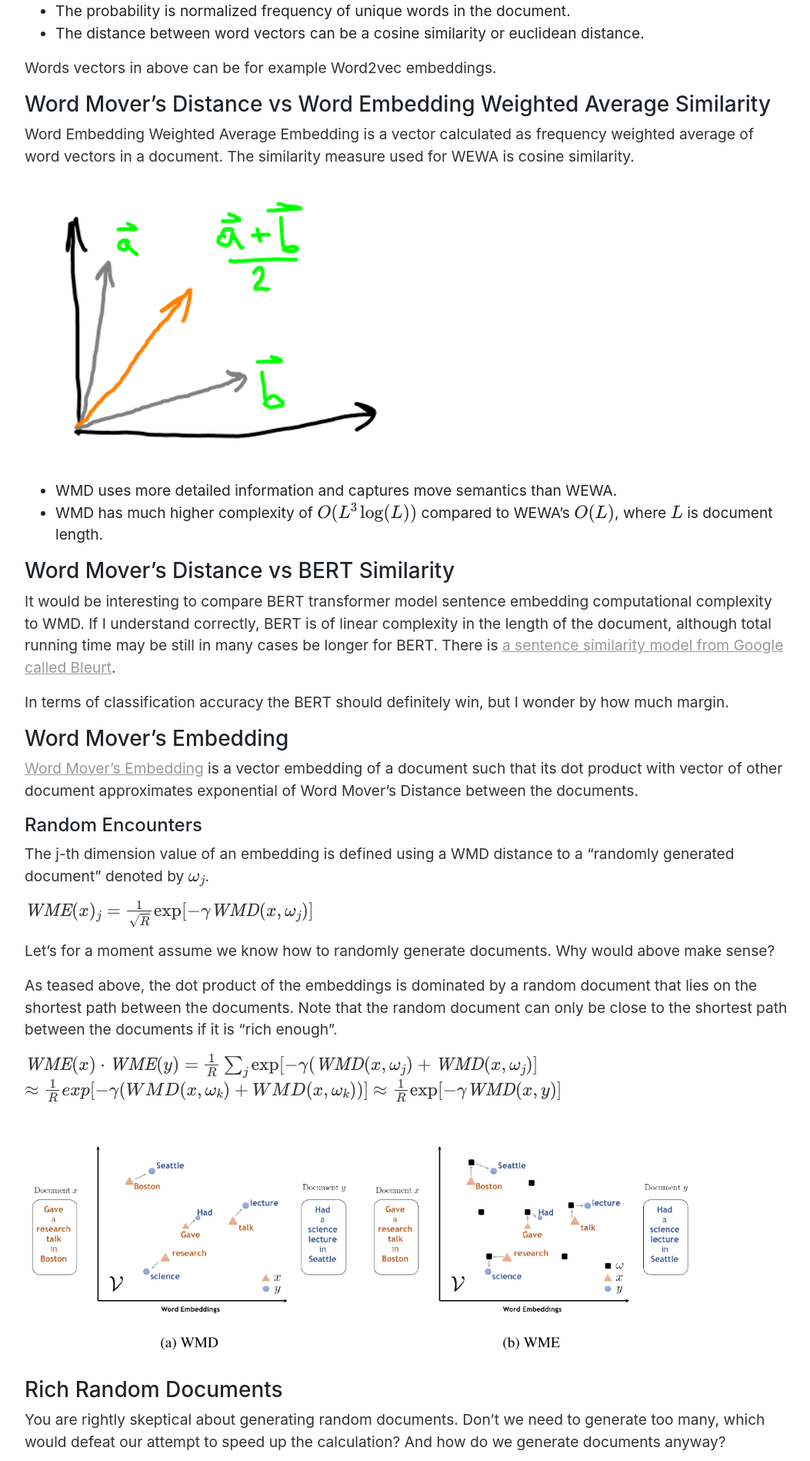
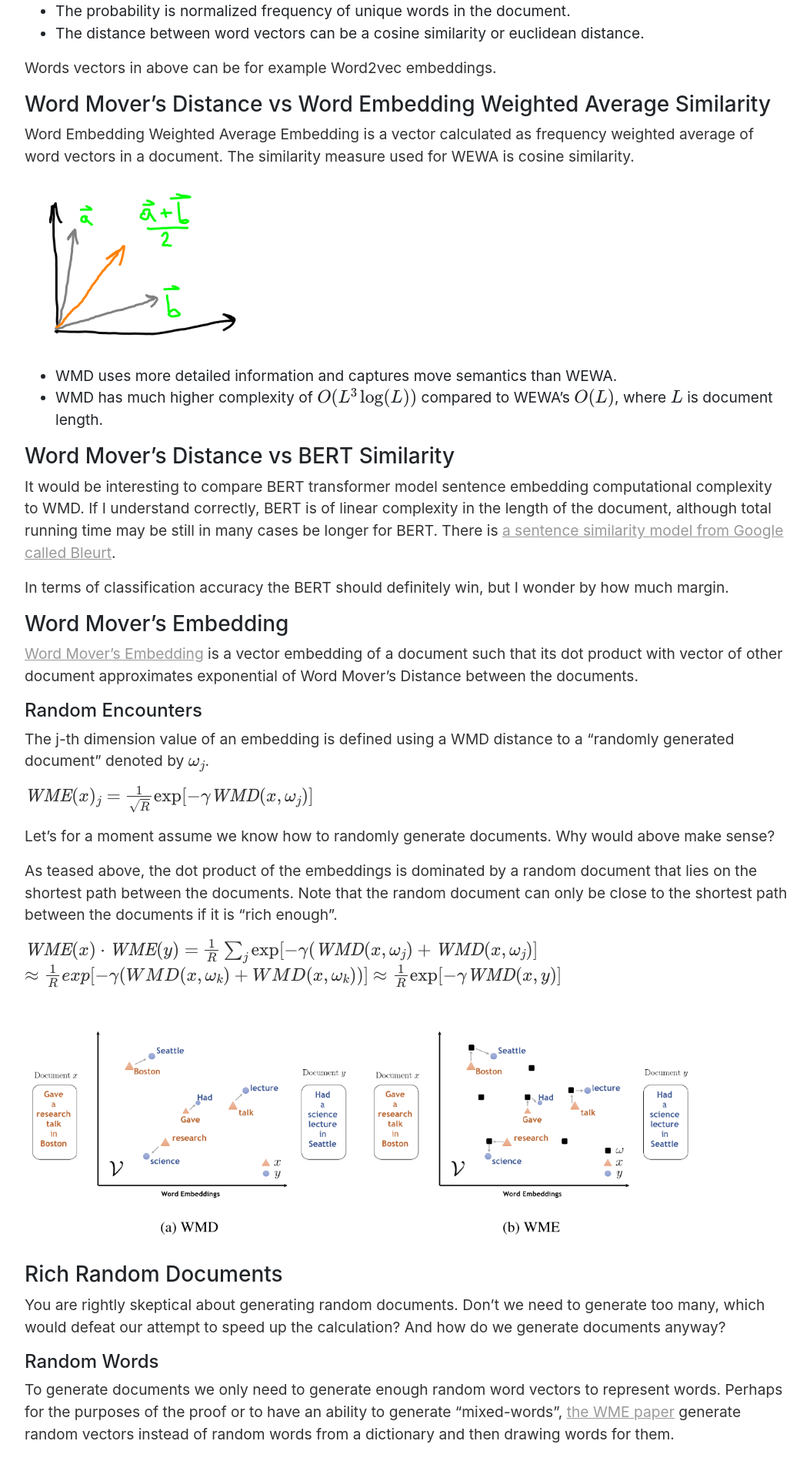
Before and after one commit to vackosar/vackosar.github.io, a Jekyll site: the page built from _posts/2020-08-09-Word-Movers-Embedding.md, in a window 1280 px wide. Shown: the part 1950-3848 px from the top of the page at 77% size, without its empty margins (111-1164 px from the left). Built offline with Jekyll 4.4.1, drawn with Linux system fonts in a browser that asks for light colours; nearby versions of some CDN libraries; library files that are not in the unit come from our copies; comment, search, counter and statistics services are not loaded.

Commit message:
vector average

```diff
--- a/_posts/2020-08-09-Word-Movers-Embedding.md
+++ b/_posts/2020-08-09-Word-Movers-Embedding.md
@@ -45,7 +45,7 @@ Words vectors in above can be for example Word2vec embeddings.
 Word Embedding Weighted Average Embedding is a vector calculated as frequency weighted average of word vectors in a document.
 The similarity measure used for WEWA is cosine similarity.
 
-<img alt="Average of two vectors." style="width: 90%; max-width: 500px" src="/images/vector-average.png">
+<img alt="Average of two vectors." style="width: 90%; max-width: 300px" src="/images/vector-average.png">
 
 - WMD uses more detailed information and captures move semantics than WEWA.
 - WMD has much higher complexity of \\( O(L^3 \log(L)) \\) compared to WEWA's \\( O(L) \\), where \\( L \\) is document length.
```
